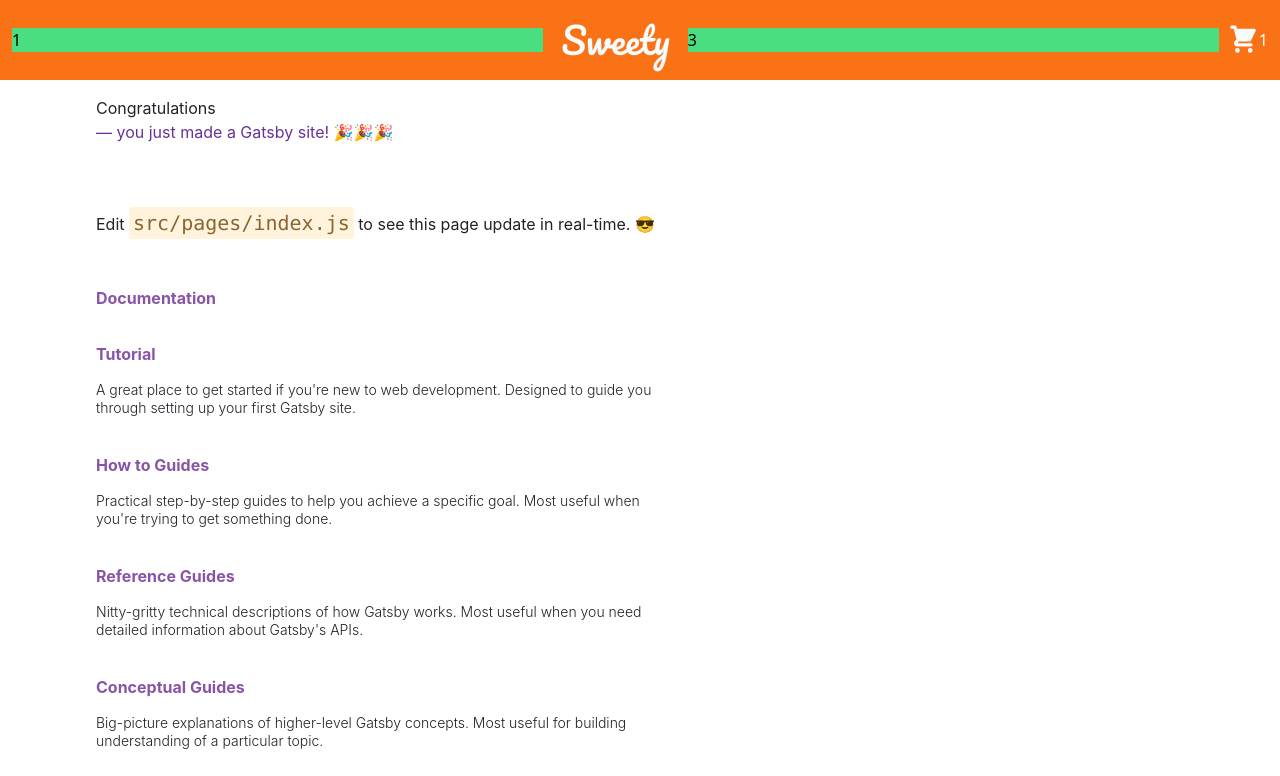
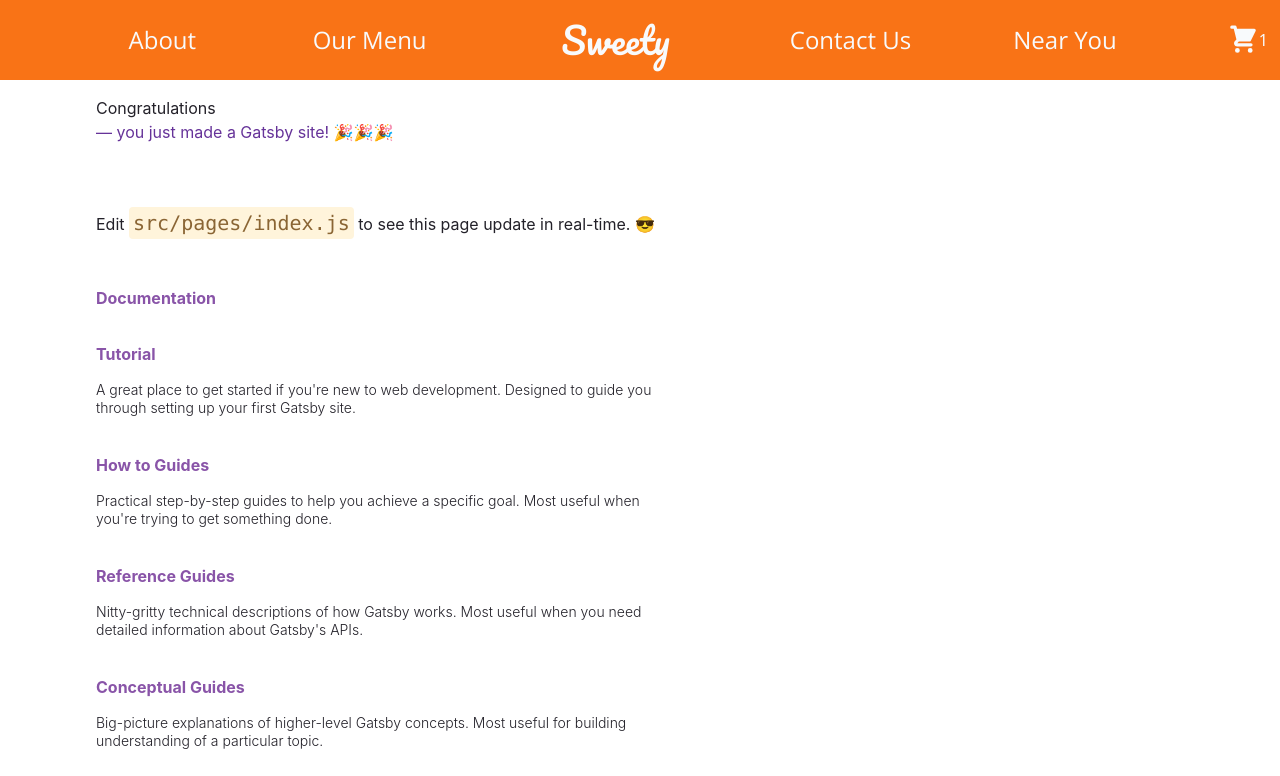
Before and after one commit to AbhishekRauthan/Sweety-Shop, a Gatsby site: page / in a window 1280 px wide. Shown: the top 776 px of the page. Built offline with nearby package versions, Linux system fonts and the light colour scheme; Gatsby itself is replaced by a stand-in of ours.

Commit message:
The following changes were done:
  - Included and Styled all Links to different pages.
  - removed ui bug that didn't show link on larger screens when isClosed is set to true.

```diff
--- a/src/components/layout/index.tsx
+++ b/src/components/layout/index.tsx
@@ -1,5 +1,5 @@
 import React, { FC, useState } from "react";
-
+import { Link } from "gatsby";
 import Logo from "@components/ui/Logo";
 
 // SVGS
@@ -26,23 +26,47 @@ const Layout: FC = ({ children }) => {
               className={isClosed ? "hidden" : "h-8 w-8 stroke-slate-50"}
             />
           </div>
-          <ul className="list-none flex flex-col lg:flex-row justify-between lg:flex-grow lg:mr-2 items-center ">
+          <ul className="list-none flex flex-col lg:flex-row justify-between lg:flex-grow lg:mr-2 items-center flex-grow">
             <li
               className={`${
-                isClosed ? "hidden" : ""
-              } lg:block bg-green-400 lg:flex-grow mt-2 lg:mt-0 order-2 lg:order1`}
+                isClosed ? "hidden" : "flex"
+              } lg:flex justify-evenly items-baseline  w-full flex-grow mt-2 lg:mt-0 order-2 lg:order1`}
             >
-              1
+              <Link
+                to="/about"
+                className="text-2xl capitalize underline underline-offset-2 lg:no-underline lg:hover:underline decoration-amber-200 text-slate-50 font-openSans"
+              >
+                About
+              </Link>
+              <Link
+                to="/menu"
+                className="text-2xl capitalize underline underline-offset-2 lg:no-underline lg:hover:underline decoration-amber-200 text-slate-50 font-openSans"
+              >
+                our menu
+              </Link>
             </li>
             <li className="order-1 lg:order-2 lg:mx-1.5">
-              <Logo />
+              <Link to="/">
+                <Logo />
+              </Link>
             </li>
             <li
               className={`${
-                isClosed ? "hidden" : ""
-              } lg:block bg-green-400 lg:flex-grow mt-2 lg:mt-0 order-3 lg:order-3`}
+                isClosed ? "hidden" : "flex"
+              } lg:flex justify-evenly items-baseline flex-grow w-full mt-2 lg:mt-0 order-3 lg:order-3`}
             >
-              3
+              <Link
+                to="/contact"
+                className="text-2xl capitalize underline underline-offset-2 lg:no-underline lg:hover:underline decoration-amber-200 text-slate-50 font-openSans"
+              >
+                Contact us
+              </Link>
+              <Link
+                to="/near"
+                className="text-2xl capitalize underline underline-offset-2 lg:no-underline lg:hover:underline decoration-amber-200 text-slate-50 font-openSans"
+              >
+                near you
+              </Link>
             </li>
           </ul>
           <div className="flex items-center">
```
